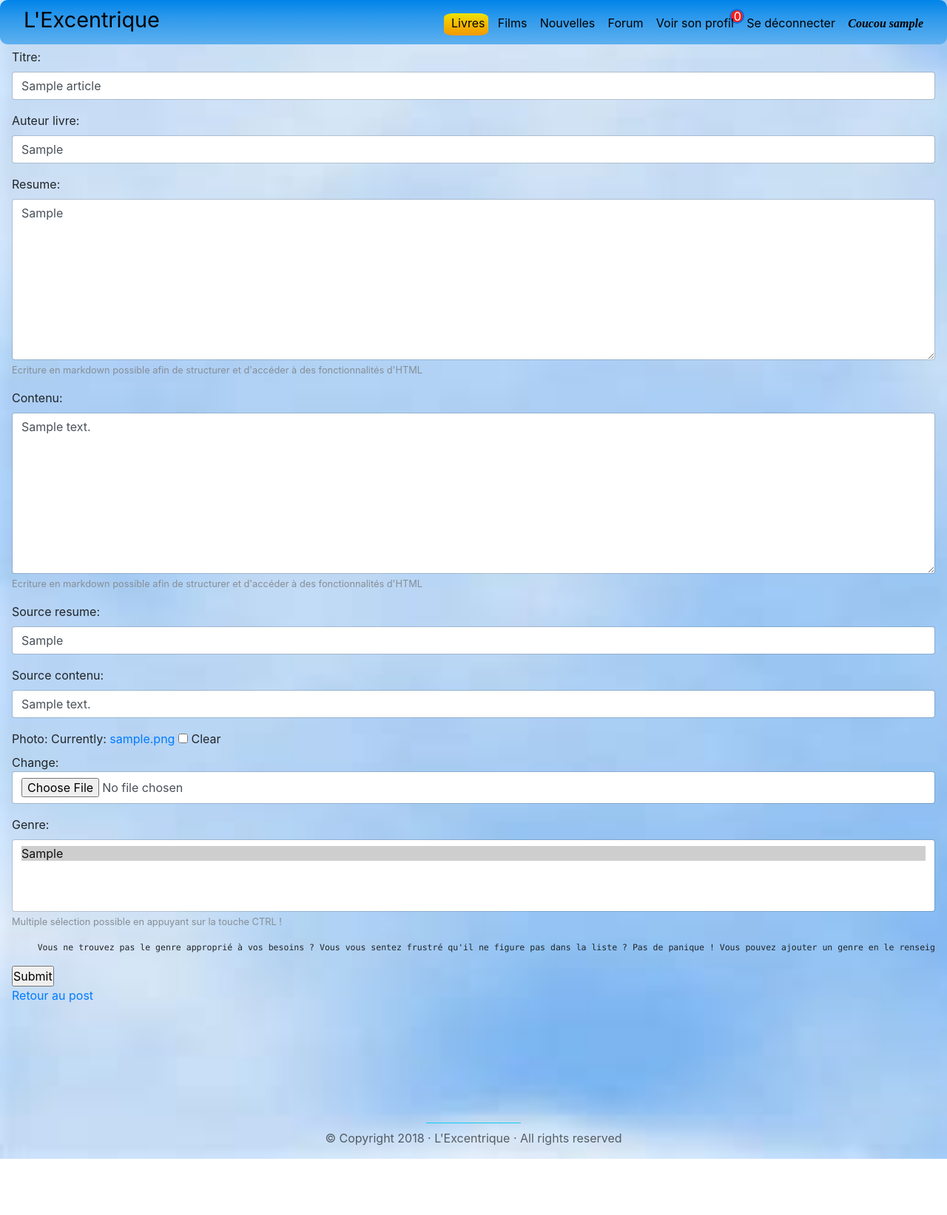
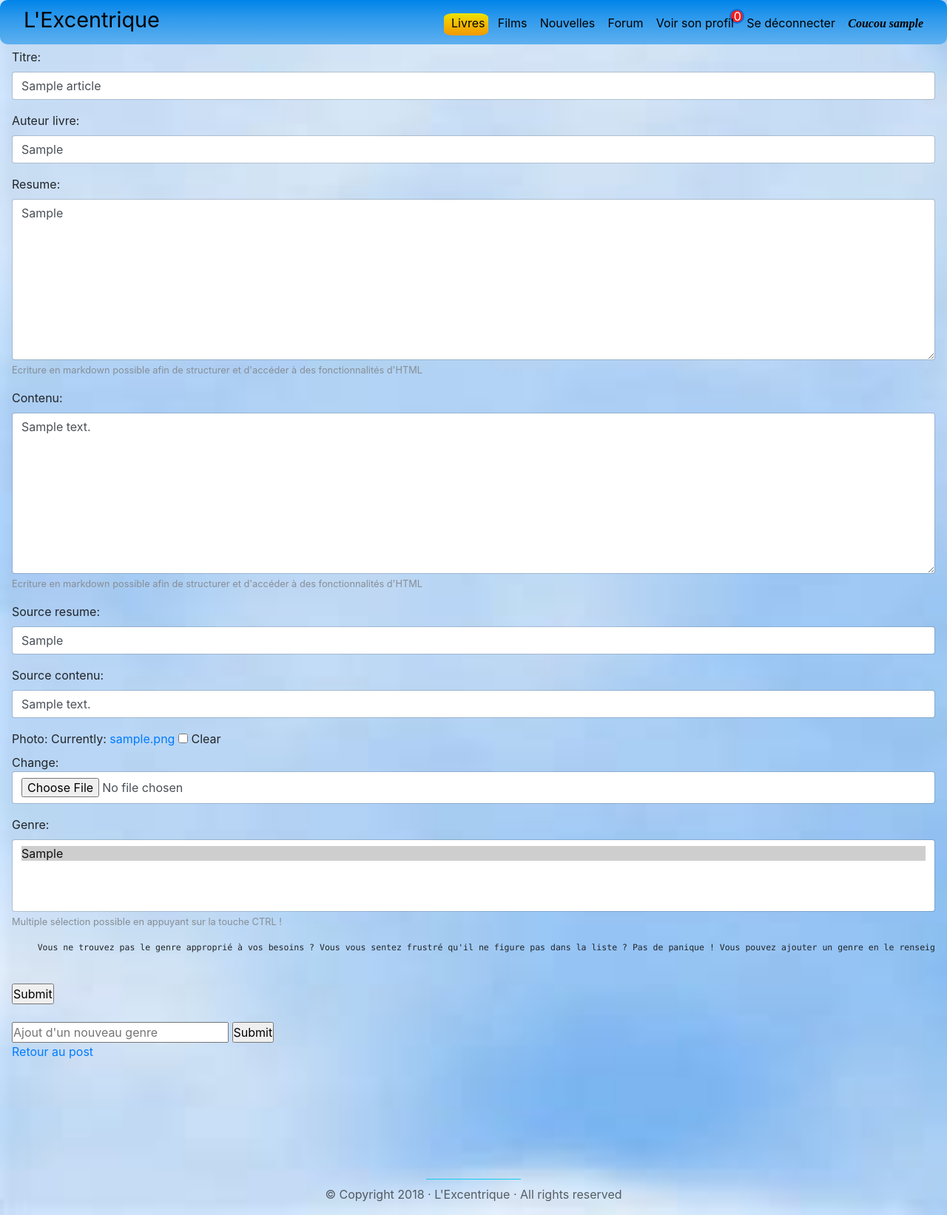
Before and after one commit to Vlidimi/site-perso, a Django app: a page that uses blog_livreSF/templates/blog_livreSF/modify_blog.html in a window 1280 px wide. Shown: the whole page at 74% size. Before the commit the page ends 1567 px from the top, so only its background shows below. Run offline with Django 3.2, Linux system fonts and the light colour scheme; a user stored in the database is signed in; tables that the repository leaves empty hold one stand-in row (values such as "Sample post"); some libraries are stand-ins or nearby versions.

Commit message:
Correction bug ajout multiples Tag/Genre

```diff
--- a/blog_livreSF/templates/blog_livreSF/modify_blog.html
+++ b/blog_livreSF/templates/blog_livreSF/modify_blog.html
@@ -10,9 +10,21 @@
  <form method="post" enctype="multipart/form-data" novalidate>
     {% csrf_token %}
     {% include './form_help.html' with form=form %}
-    <input type="submit" value="Submit" />
+
+    <div id="all_genre"></div>
+
+	<br>
+	<input type="submit" value="Submit" />
 </form>
 
+<br>
+
+<input type="text" placeholder="Ajout d'un nouveau genre" id="new_genre" size="24">
+<input type="submit" id="button_sub">
+<br>
+<small class="form-text text-muted" id="success_message" style="display: none"> Nouveau genre ajouté ! Merci d'avoir contribué à l'enrichissement et à la diversité culturelle de ce site ! Si tout c'est bien passé, vous pouvez maintenant le sélectionner dans la précédente liste :)  </small >
+<small class="form-text text-muted" id="error_message" style="display: none"> Bah alors, on ne voit plus bien clair ? Il semblerait pourtant que le genre que vous voulez ajouter soit déjà présent ;)  </small >
+<small class="form-text text-muted" id="echec_message" style="display: none"> Hum ... Il semblerait que le mot que vous souhaitez ajouter ne se trouve pas dans mon dictionnaire. Etes vous sur de l'avoir bien orthographié ? Ou ai-je à faire avec un petit malandrin ? ;p</small >
+
  <p><a href="{% url 'blog_livreSF:show' article.id article.slug %}">Retour au post</a></p>
-
 {% endblock %}
--- a/blog_livreSF/templates/blog_livreSF/write_a_blog.html
+++ b/blog_livreSF/templates/blog_livreSF/write_a_blog.html
@@ -23,7 +23,7 @@
 <input type="submit" id="button_sub">
 <br>
 <small class="form-text text-muted" id="success_message" style="display: none"> Nouveau genre ajouté ! Merci d'avoir contribué à l'enrichissement et à la diversité culturelle de ce site ! Si tout c'est bien passé, vous pouvez maintenant le sélectionner dans la précédente liste :)  </small >
-
+<small class="form-text text-muted" id="error_message" style="display: none"> Bah alors, on ne voit plus bien clair ? Il semblerait pourtant que le genre que vous voulez ajouter soit déjà présent ;)  </small >
 <small class="form-text text-muted" id="echec_message" style="display: none"> Hum ... Il semblerait que le mot que vous souhaitez ajouter ne se trouve pas dans mon dictionnaire. Etes vous sur de l'avoir bien orthographié ? Ou ai-je à faire avec un petit malandrin ? ;p</small >
 
  <p><a href="{% url 'blog_livreSF:index' %}">Retour aux livres</a></p>
--- a/blog_livreSF/views.py
+++ b/blog_livreSF/views.py
@@ -13,7 +13,8 @@ from django.core.paginator import Paginator, EmptyPage, PageNotAnInteger
 from connexion.models import Profile
 import datetime
 from django.views.decorators.csrf import csrf_exempt,csrf_protect
-from django.http import HttpResponse
+from django.http import HttpResponse, JsonResponse
+
 
 
 # Create your views here.
@@ -100,12 +101,16 @@ def search_title_auteur(request):
 @csrf_exempt
 def add_genre(request):
 	new_genre = request.POST.get('new_genre', '')
-	Genre(genre_litteraire=new_genre).save()
-	data = {
-				'field' : ArticleForm().visible_fields()[-1],
-				'form' : ArticleForm(),
-	 		}
-	return render(request, 'blog_livreSF/ajax_new_genre.html', data )
+	if new_genre not in [i.genre_litteraire for i in Genre.objects.all()]:
+		Genre(genre_litteraire=new_genre).save()
+		data = {
+					'field' : ArticleForm().visible_fields()[-1],
+					'form' : ArticleForm(),
+		 		}
+		return render(request, 'blog_livreSF/ajax_new_genre.html', data )
+	else:
+		data = {'success': 'False'}
+		return JsonResponse(data)
 
 
 
--- a/nouvelle/templates/nouvelle/modify_nouvelle.html
+++ b/nouvelle/templates/nouvelle/modify_nouvelle.html
@@ -22,7 +22,7 @@
 <input type="submit" id="button_sub_tag">
 <br>
 <small class="form-text text-muted" id="success_message" style="display: none"> Nouveau tag ajouté ! Merci d'avoir contribué à l'enrichissement et à la diversité culturelle de ce site ! Si tout c'est bien passé, vous pouvez maintenant le sélectionner dans la précédente liste :)  </small >
-
+<small class="form-text text-muted" id="error_message" style="display: none"> Bah alors, on ne voit plus bien clair ? Il semblerait pourtant que le tag que vous voulez ajouter soit déjà présent ;)  </small >
 <small class="form-text text-muted" id="echec_message" style="display: none"> Hum ... Il semblerait que le mot que vous souhaitez ajouter ne se trouve pas dans mon dictionnaire. Etes vous sur de l'avoir bien orthographié ? Ou ai-je à faire avec un petit malandrin ? ;p</small >
 
  <p><a href="{% url 'nouvelle:show' nouvelleecrite.id nouvelleecrite.slug %}">Retour au post</a></p>
--- a/nouvelle/templates/nouvelle/write_a_nouvelle.html
+++ b/nouvelle/templates/nouvelle/write_a_nouvelle.html
@@ -22,7 +22,7 @@
 <input type="submit" id="button_sub_tag">
 <br>
 <small class="form-text text-muted" id="success_message" style="display: none"> Nouveau tag ajouté ! Merci d'avoir contribué à l'enrichissement et à la diversité culturelle de ce site ! Si tout c'est bien passé, vous pouvez maintenant le sélectionner dans la précédente liste :)  </small >
-
+<small class="form-text text-muted" id="error_message" style="display: none"> Bah alors, on ne voit plus bien clair ? Il semblerait pourtant que le tag que vous voulez ajouter soit déjà présent ;)  </small >
 <small class="form-text text-muted" id="echec_message" style="display: none"> Hum ... Il semblerait que le mot que vous souhaitez ajouter ne se trouve pas dans mon dictionnaire. Etes vous sur de l'avoir bien orthographié ? Ou ai-je à faire avec un petit malandrin ? ;p</small >
 
  <p><a href="{% url 'nouvelle:index' %}">Retour aux nouvelles</a></p>
--- a/static/jquery/ajax.js
+++ b/static/jquery/ajax.js
@@ -166,10 +166,16 @@ $(function(){
 			},
 
 			success: function(data){
+				if (data.success == 'False') {
+					$('#success_message').hide();
+					$('#error_message').css('display', 'inline');
+				} else{
 					$('#all_genre').html(data);
 					$('#hide_new_genre').hide();
+					$('#error_message').hide();
 					$('#success_message').css('display', 'inline');
 				}
+			},
 		});
 	});
 });
@@ -187,10 +193,16 @@ $(function(){
 			},
 
 			success: function(data){
+				if (data.success == 'False') {
+					$('#success_message').hide();
+					$('#error_message').css('display', 'inline');
+				} else{
 					$('#all_tag').html(data); //Affiche la donnée
 					$('#hide_new_tag').hide(); //On cache le précédant form sur le tag, cf form_help.html
+					$('#error_message').hide();
 					$('#success_message').css('display', 'inline');
 				}
+			},
 		});
 	});
 });
```
Also changed, not shown: nouvelle/views.py (+12 -7 lines), blog_livreSF/migrations/0034_auto_20181228_1718.py (added), nouvelle/migrations/0003_auto_20181228_1718.py (added). Lines whose indentation alone changed are shown as unchanged.
